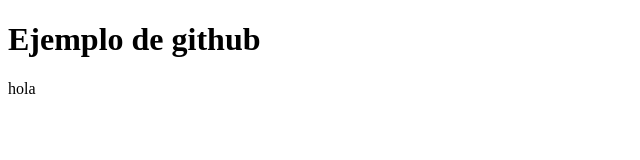
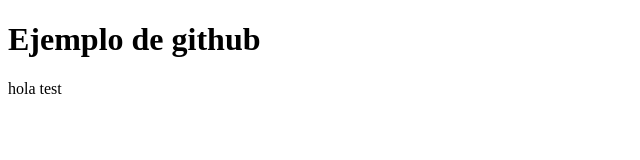
Before and after one commit to Lunatico87/beto.github.io, a plain HTML site: page index.html in a window 1280 px wide. Shown: the full height of the page, 0-640 px from the left. Drawn offline with Linux system fonts and the light colour scheme.

Commit message:
second commit

```diff
--- a/index.html
+++ b/index.html
@@ -7,6 +7,6 @@
 </head>
 <body>
     <h1>Ejemplo de github</h1>
-    <p>hola</p>
+    <p>hola test</p>
 </body>
 </html>
```
